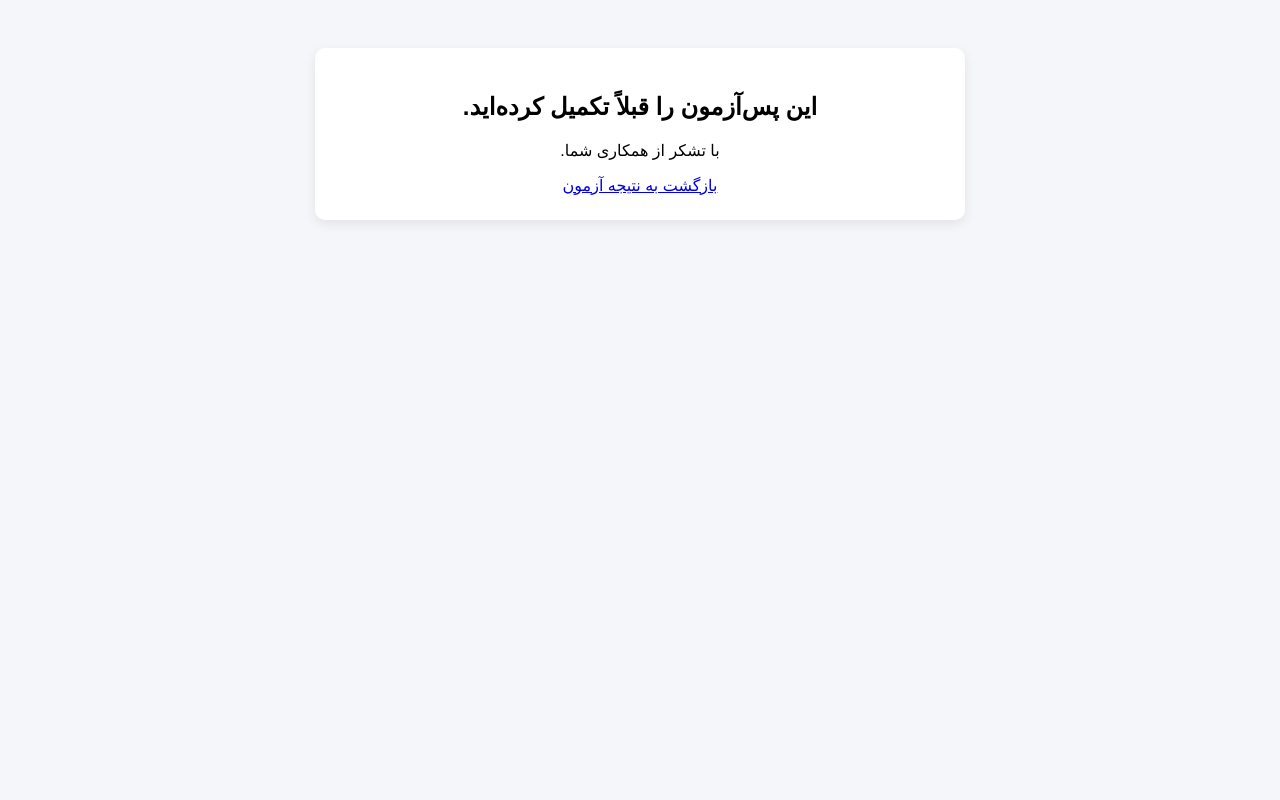
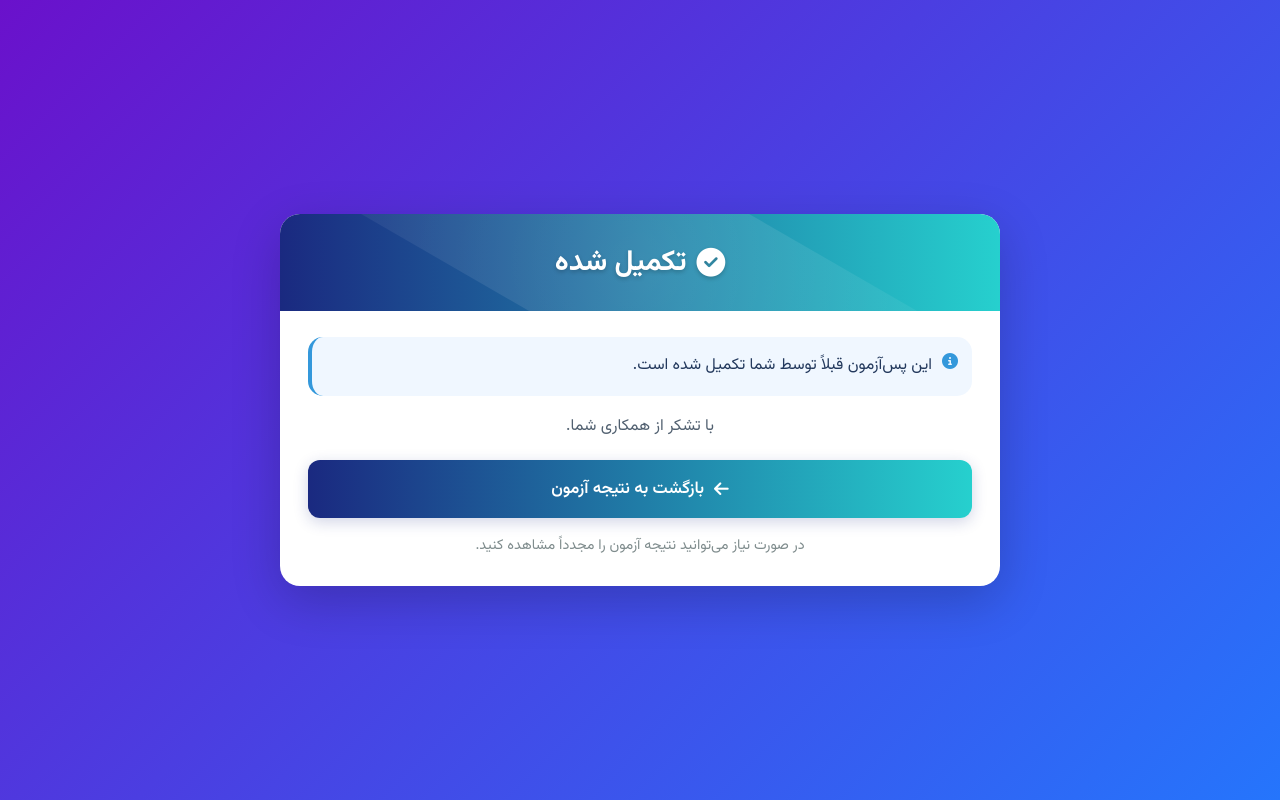
Before and after one commit to mojtabaalmasi/adaptive_test, a Flask app: template templates/post_test_completed.html in a window 1280 px wide. Run offline with Flask 3, Linux system fonts and the light colour scheme; the template is opened without the code that fills it, so the values that code supplies are empty; parts of the project's set-up code (start-up, migrations or seed data) failed here and were passed over; some libraries are stand-ins or nearby versions.

Commit message:
Update post_test_completed.html

```diff
--- a/templates/post_test_completed.html
+++ b/templates/post_test_completed.html
@@ -2,17 +2,181 @@
 <html lang="fa" dir="rtl">
 <head>
   <meta charset="UTF-8">
+  <meta name="viewport" content="width=device-width, initial-scale=1.0">
   <title>تکمیل شده</title>
+
+  <link href="https://fonts.googleapis.com/css2?family=Vazirmatn:wght@300;400;500;600;700&display=swap" rel="stylesheet">
+  <link rel="stylesheet" href="https://cdnjs.cloudflare.com/ajax/libs/font-awesome/6.4.0/css/all.min.css">
+
   <style>
-    body { font-family: Vazirmatn, sans-serif; background:#f5f6fa; padding:40px; text-align:center; }
-    .msg { background:white; padding:25px; border-radius:10px; max-width:600px; margin:auto; box-shadow:0 4px 12px rgba(0,0,0,.08); }
+    *{
+      margin:0;
+      padding:0;
+      box-sizing:border-box;
+      font-family:'Vazirmatn','Vazir',sans-serif;
+    }
+
+    body{
+      background: linear-gradient(135deg, #6a11cb 0%, #2575fc 100%);
+      min-height:100vh;
+      padding:20px;
+      display:flex;
+      justify-content:center;
+      align-items:center;
+      color:#333;
+    }
+
+    .container{
+      width:100%;
+      max-width:720px;
+      background:#fff;
+      border-radius:20px;
+      overflow:hidden;
+      box-shadow:0 15px 50px rgba(0,0,0,0.2);
+      animation: fadeIn .8s ease;
+    }
+
+    .header{
+      background: linear-gradient(90deg, #1a2980 0%, #26d0ce 100%);
+      color:#fff;
+      padding:26px 28px;
+      text-align:center;
+      position:relative;
+      overflow:hidden;
+    }
+
+    .header::before{
+      content:"";
+      position:absolute;
+      top:-50%;
+      left:-50%;
+      width:200%;
+      height:200%;
+      background: radial-gradient(circle, rgba(255,255,255,0.12) 0%, rgba(255,255,255,0) 70%);
+      transform: rotate(30deg);
+    }
+
+    .header h2{
+      position:relative;
+      z-index:2;
+      font-size:1.8rem;
+      text-shadow:0 2px 4px rgba(0,0,0,0.2);
+      display:flex;
+      align-items:center;
+      justify-content:center;
+      gap:10px;
+      flex-wrap:wrap;
+      margin:0;
+    }
+
+    .content{
+      padding:26px 28px;
+      text-align:center;
+    }
+
+    .note{
+      background:#f0f7ff;
+      border-radius:15px;
+      padding:14px 14px;
+      border-left:4px solid #3498db;
+      color:#23395d;
+      display:flex;
+      gap:10px;
+      align-items:flex-start;
+      line-height:1.9;
+      margin: 0 auto 16px;
+      text-align:right;
+    }
+
+    .note i{
+      color:#3498db;
+      margin-top:2px;
+    }
+
+    p{
+      color:#516070;
+      line-height:1.9;
+      margin-top:8px;
+      margin-bottom:18px;
+      font-size:1rem;
+    }
+
+    .btn{
+      width:100%;
+      display:inline-flex;
+      align-items:center;
+      justify-content:center;
+      gap:10px;
+      text-decoration:none;
+      background: linear-gradient(90deg, #1a2980 0%, #26d0ce 100%);
+      color:#fff;
+      border:none;
+      padding:16px;
+      font-size:1.05rem;
+      font-weight:600;
+      border-radius:12px;
+      cursor:pointer;
+      transition: all .3s ease;
+      box-shadow:0 4px 15px rgba(26, 41, 128, 0.2);
+    }
+
+    .btn:hover{
+      transform: translateY(-3px);
+      box-shadow:0 7px 20px rgba(26, 41, 128, 0.3);
+    }
+
+    .footer-note{
+      text-align:center;
+      margin-top:14px;
+      color:#7f8c8d;
+      font-size:0.9rem;
+      line-height:1.9;
+    }
+
+    @keyframes fadeIn{
+      from{ opacity:0; transform: translateY(20px); }
+      to{ opacity:1; transform: translateY(0); }
+    }
+
+    @media (max-width:768px){
+      .header h2{ font-size:1.5rem; }
+      .content{ padding:20px; }
+    }
+
+    @media (max-width:480px){
+      body{ padding:10px; }
+      .container{ border-radius:15px; }
+      .header{ padding:20px; }
+      .header h2{ font-size:1.3rem; }
+    }
   </style>
 </head>
+
 <body>
-  <div class="msg">
-    <h2>این پس‌آزمون را قبلاً تکمیل کرده‌اید.</h2>
-    <p>با تشکر از همکاری شما.</p>
-    <a href="{{ url_for('result') }}">بازگشت به نتیجه آزمون</a>
+  <div class="container">
+    <div class="header">
+      <h2><i class="fas fa-circle-check"></i> تکمیل شده</h2>
+    </div>
+
+    <div class="content">
+      <div class="note">
+        <i class="fas fa-circle-info"></i>
+        <div>
+          این پس‌آزمون قبلاً توسط شما تکمیل شده است.
+        </div>
+      </div>
+
+      <p>با تشکر از همکاری شما.</p>
+
+      <a class="btn" href="{{ url_for('result') }}">
+        <i class="fas fa-arrow-left"></i>
+        بازگشت به نتیجه آزمون
+      </a>
+
+      <div class="footer-note">
+        در صورت نیاز می‌توانید نتیجه آزمون را مجدداً مشاهده کنید.
+      </div>
+    </div>
   </div>
 </body>
 </html>
```
